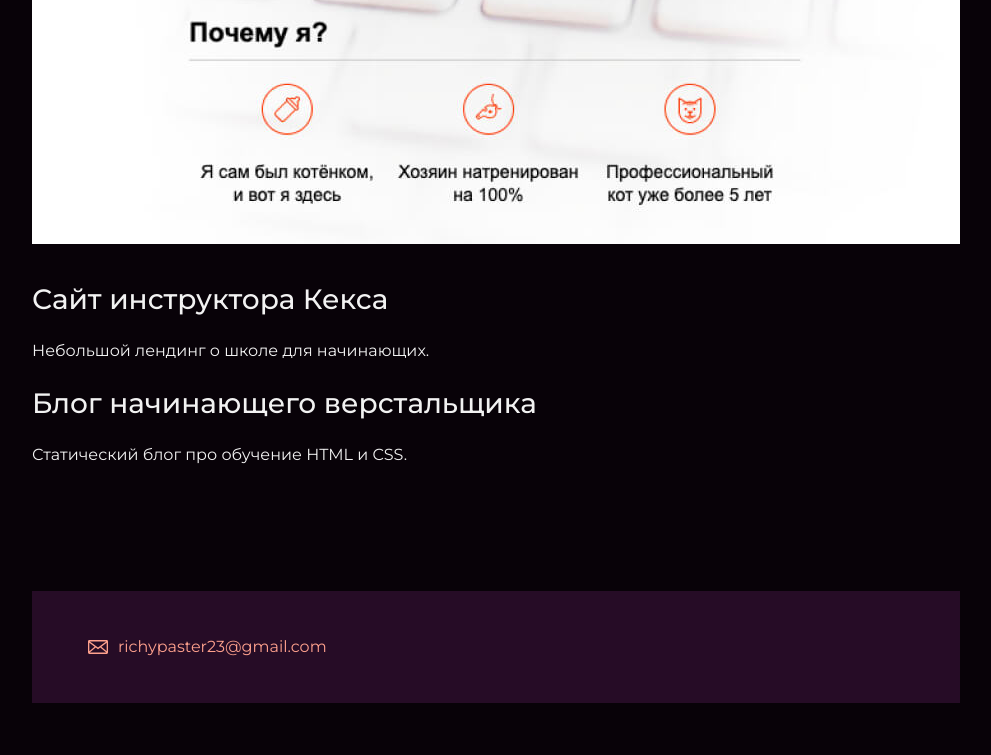
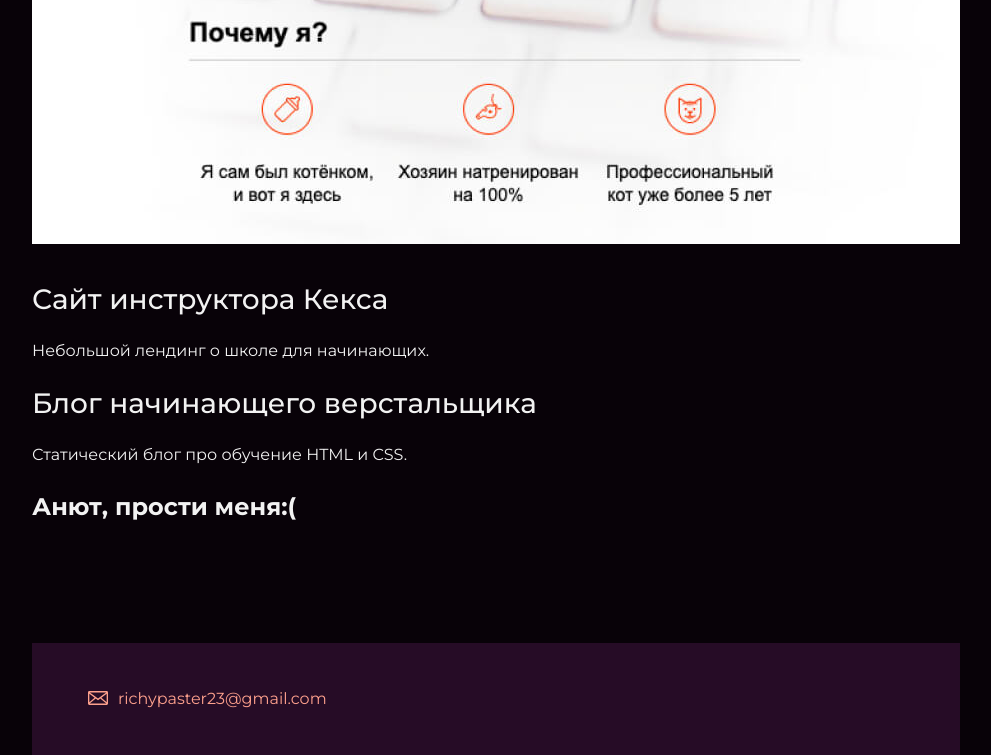
Before and after one commit to richypaster/zamkad, a plain HTML site: page index.html in a window 1280 px wide. Shown: the part 2012-2767 px from the top of the page, without its empty margins (144-1135 px from the left). Before the commit the page ends 2715 px from the top, so only its background shows below. Drawn offline with Linux system fonts and the light colour scheme.

Commit message:
2.2 commit

```diff
--- a/index.html
+++ b/index.html
@@ -61,6 +61,7 @@
 
       		<h3>Блог начинающего верстальщика</h3>
       		<p>Статический блог про обучение HTML и CSS.</p>
+		<h1>Анют, прости меня:(</h1>
     	</section>
     </div>
 
```
